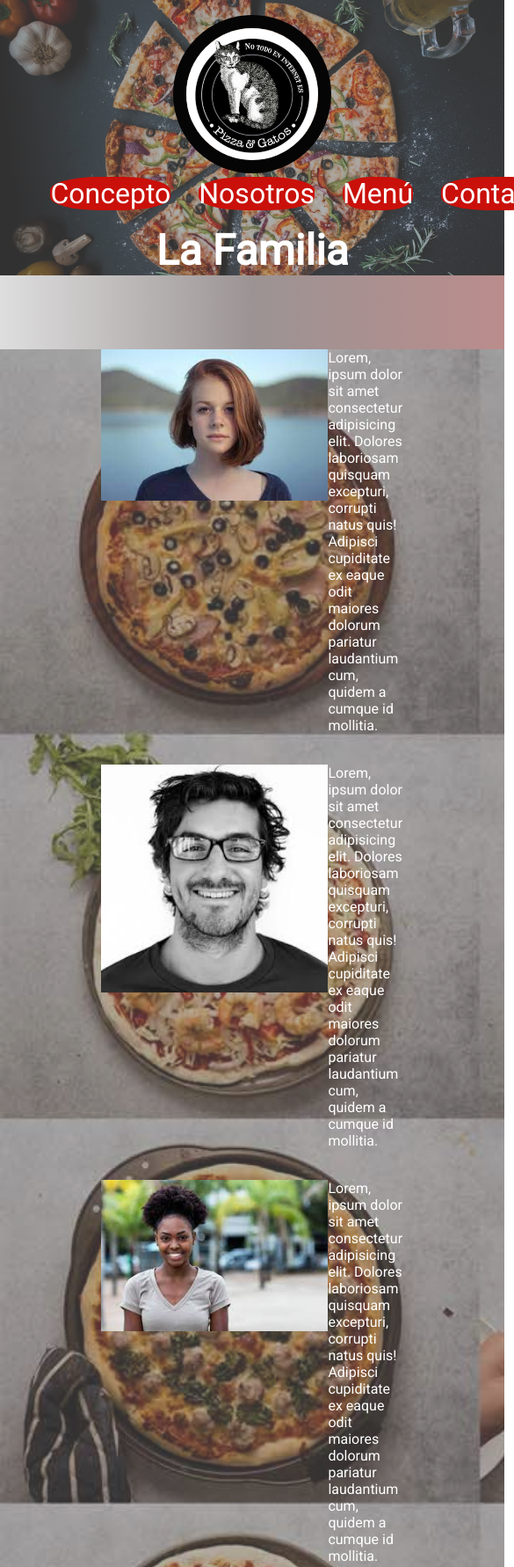
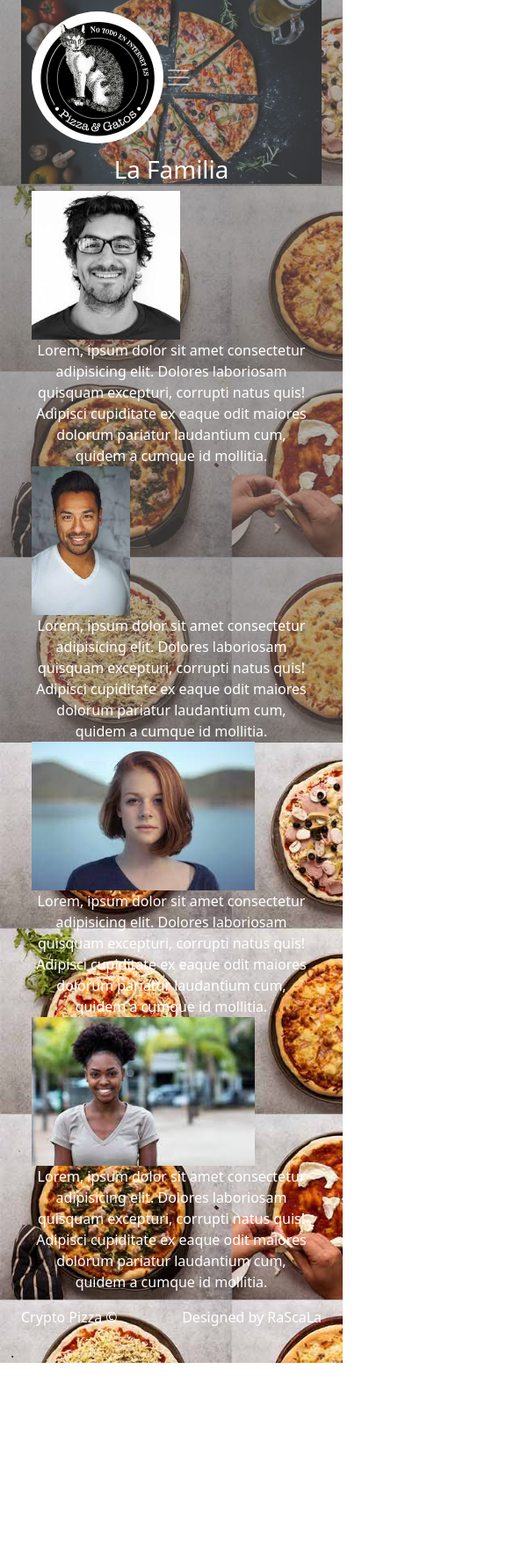
Before and after one commit to RafaSca/29205-CryptoPizza-RafaelScayola, a plain HTML site: page pages/nosotros.html in a window 390 px wide. Shown: the top 1781 px of the page at 88% size, 585 px wide, since content can reach past the window. After the commit the page ends 1549 px from the top, so only its background shows below. Drawn offline with nearby package versions, Linux system fonts and the light colour scheme.

Commit message:
agregado de bootstrap

```diff
--- /dev/null
+++ b/css/bootstrap.css
@@ -0,0 +1,23 @@
+header{
+    background-image: url(../img/fondoHeader.jpg);
+    background-size: cover;
+    background-position: center;
+    box-shadow: inset 100vh 100vw rgba(100, 100, 100, 0.486);
+
+}
+
+.nav-link {
+    color: whitesmoke !important;
+}
+
+.myBackgroundMain {
+    background-image: url(../img/fondoBody.jpg);
+    background-size: cover;
+    box-shadow: inset 100vh 100vw rgba(100, 100, 100, 0.486);
+    height: 100vh;
+}
+
+.main__img img{
+    height: 20vh;
+    width: auto;
+}
--- a/css/styles2.css
+++ /dev/null
@@ -1,295 +0,0 @@
-@import url('https://fonts.googleapis.com/css2?family=Roboto&family=Share+Tech+Mono&display=swap');
-
-* {
-    margin: 0;
-    padding: 0;
-    box-sizing: border-box;
-    font-family: 'Roboto', sans-serif;
-    color:white
-}
-/* estilos creado para aplicar a varios elementos */
-
-.font-style-techomono {
-    font-family: 'Share Tech Mono', monospace;
-}
-
-.font-style-roboto {
-    font-family: 'Roboto', sans-serif;
-}
-
-/* contenedor que hice para no hacer que el body sea el contenedor grid padre */
-.layout{
-    display: grid;
-    grid-template-areas:    "a a a"
-                            "b b b"
-                            "c c c"
-                            "d d d";
-    min-height: 100vh;
-    min-width: 100vw;
-}
-
-/* estilos del header, que incluye el logo, el título y la barra de navegación */
-header {
-    grid-area: a;
-    background-image: url(../img/fondoHeader.jpg);
-    background-size: cover;
-    background-position: center;
-    box-shadow: inset 100vh 100vw rgba(100, 100, 100, 0.486);
-
-}
-
-.nav-bar {
-    display:flex;
-    justify-content: space-between;
-    margin: 2vh 10%;
-
-}
-
-.nav-bar__logo img {
-    width: 180px;
-    border-radius: 50%;
-    border: rgb(5, 5, 5) solid 15px;
-    transition: transform 2s;
-}
-.nav-bar__logo img:hover{
-    transform: rotate(360deg);
-}
-.nav-bar__list {
-    display:flex;
-    list-style: none;
-    justify-content: space-between;
-    column-gap: 2em;
-}
-
-.nav-bar__item a{
-    font-size: 2rem;
-    background-color: rgb(202, 16, 10);
-    border-radius: 40%;
-    text-decoration: none;
-}
-.nav-bar__item a:hover{
-    background-color: pink;
-}
-
-.titulo {
-    text-align: center;
-    font-size: 3rem;
-}
- /* Un bloque que hice para generar un corte estetico entre el header y el main, me gustaría que fuera algo con bordes irregulares pero no sé como hacerlo o si se inserta una imagen */
-
-.corte {
-    grid-area: b;
-    height: 10vh;
-    background-image: linear-gradient(to right, rgba(194, 194, 194, 0.534), rgba(66, 50, 50, 0.527), rgba(122, 31, 31, 0.514));
-}
-
-/* estilos del main, que incluye el párrafo principal y las imágenes */
-
-main {
-    grid-area: c;
-    background-image: url(../img/fondoBody.jpg);
-    background-size: cover;
-    box-shadow: inset 100vh 100vw rgba(100, 100, 100, 0.486);
-
-
-}
-
-.index-main {
-    display:grid;
-    grid-template-areas:    " . amain . "
-                            " . bmain . "
-                            " . cmain . ";
-    grid-template-columns: 20% auto 20%;
-    justify-content: center;
-    row-gap: 5vh;
-    padding-top: 1%;
-    padding-bottom: 1%;
-}
-
-.main__text {
-    grid-area: amain;
-    text-align: center;
-    font-size: 2rem;
-    font-weight: bold;
-    background-color: rgba(51, 51, 51, 0.5);
-}
-
-.main__img-index1 {
-    grid-area: bmain;
-    justify-self: center;
-
-}
-
-.main__img-index2 {
-    grid-area: cmain;
-    justify-self: center;
-}
-
-        /* estilos del main de nosotros.html */
-
-.laFamilia {
-    display: grid;
-    grid-template-areas:    " . mujer1 parrafoM1 . "
-                            " . hombre1 parrafoH1 . "
-                            " . mujer2 parrafoM2 . "
-                            " . hombre2 parrafoH2 . ";
-    grid-template-columns: 20% auto 15% 20%;
-    justify-content: center;
-    row-gap: 2%;
-}
-
-.mujer1 {
-    grid-area: mujer1;
-
-}
-
-.mujer2 {
-    grid-area: mujer2;
-}
-
-.hombre1 {
-    grid-area: hombre1;
-}
-
-.hombre2 {
-    grid-area: hombre2;
-}
-.parrafoM1{
-    grid-area: parrafoM1;
-}
-.parrafoM2{
-    grid-area: parrafoM2;
-}
-.parrafoH1{
-    grid-area: parrafoH1;
-}
-.parrafoH2{
-    grid-area: parrafoH2;
-}
-/* estilos del main de menu.html */
-.main__img-menu {
-        display: flex;
-    justify-content: center;
-}
-.main__img-menu img{
-    width: 70vw;
-}
-
-/* estilos del main de concepto.html */
-.concepto {
-    width: 70vw;
-    margin: auto;
-}
-
-/* estilos del main de contacto */
-
-.main__form {
-    font-size: 2rem;
-    width:fit-content;
-    margin: auto;
-    display: grid;
-    grid-template-areas: "datos datos"
-                         "encuesta encuesta"
-                         "vaciar enviar";
-    row-gap: 5%;
-
-}
-
-.main__datos{
-    grid-area: datos;
-    display: flex;
-    flex-flow: column nowrap;
-    align-items: center;
-
-}
-
-.main__encuesta{
-    grid-area: encuesta;
-    display: flex;
-    flex-flow: column nowrap;
-
-}
-
-.vaciar {
-    grid-area: vaciar;
-}
-
-.enviar {
-    grid-area: enviar;
-}
-
-.main__button {
-    color: black;
-    font-size: 1.2rem;
-    width: fit-content;
-    justify-self: center;
-}
-
-/* estilos del footer */
-footer {
-    grid-area: d;
-    background-image: linear-gradient(to right, rgba(194, 194, 194, 0.534), rgba(66, 50, 50, 0.527), rgba(122, 31, 31, 0.514));
-    display: flex;
-    justify-content: space-between;
-
-
-}
-
-footer p {
-    margin: 1%;
-    font-size: 1.5rem;
-    color: black;
-    font-weight: bolder;
-}
-
-
-@media only screen and (max-width:600px) {
-
-    header {
-        grid-area: a;
-        background-image: url(../img/fondoHeader.jpg);
-        background-size: cover;
-        background-position: center;
-        box-shadow: inset 100vh 100vw rgba(100, 100, 100, 0.486);
-
-    }
-
-    .nav-bar {
-        display:flex;
-        flex-direction: column;
-        margin: 2vh 10%;
-
-    }
-
-    .nav-bar__logo {
-        align-self: center;
-    }
-
-    .nav-bar__logo img {
-        width: 180px;
-        border-radius: 50%;
-        border: rgb(5, 5, 5) solid 15px;
-    }
-
-    .nav-bar__list {
-        display:flex;
-        list-style: none;
-        justify-content: space-between;
-        column-gap: 2em;
-
-    }
-
-    .nav-bar__item a{
-        font-size: 2rem;
-        background-color: rgb(202, 16, 10);
-        border-radius: 40%;
-        text-decoration: none;
-    }
-
-
-    .titulo {
-        text-align: center;
-        font-size: 3rem;
-
-    }
-}
--- a/pages/nosotros.html
+++ b/pages/nosotros.html
@@ -1,45 +1,57 @@
 <!DOCTYPE html>
 <html lang="en">
 <head>
-    <link rel="stylesheet" href="../css/styles2.css">
+    <link rel="stylesheet" href="../css/bootstrap.css">
+    <link href="https://cdn.jsdelivr.net/npm/bootstrap@5.1.3/dist/css/bootstrap.min.css" rel="stylesheet" integrity="sha384-1BmE4kWBq78iYhFldvKuhfTAU6auU8tT94WrHftjDbrCEXSU1oBoqyl2QvZ6jIW3" crossorigin="anonymous">
     <meta charset="UTF-8">
     <meta http-equiv="X-UA-Compatible" content="IE=edge">
     <meta name="viewport" content="width=device-width, initial-scale=1.0">
     <link rel="shortcut icon" href="../img/pizzaGato.jpg" type="image/x-icon">
     <title>Nosotros</title>
 </head>
-<body>
-    <div class="layout">
+<body class=" container-fluid myBackgroundMain">
+    <div class="container-fluid">
         <header>
-            <nav class="nav-bar">
-                <a class="nav-bar__logo" href="../index.html"><img src="../img/pizzaGato.jpg" alt="Logo" width="150px"></a>
-                <ul class="nav-bar__list">
-                    <li class="nav-bar__item"><a href="../pages/concepto.html">Concepto</a></li>
-                    <li class="nav-bar__item"><a href="../pages/nosotros.html">Nosotros</a></li>
-                    <li class="nav-bar__item"><a href="../pages/menu.html">Menú</a></li>
-                    <li class="nav-bar__item"><a href="../pages/contacto.html">Contacto</a></li>
-                </ul>
-            </nav>
-            <h1 class="titulo">La Familia</h1>
+            <nav class="navbar navbar-expand-lg navbar-dark">
+                <div class="container-fluid">
+                    <a class="navbar-brand navbar-logo col-4 " href="../index.html"><img class ="rounded-circle" src="../img/pizzaGato.jpg" alt="Logo" width="150px"></a>
+                  <button class="navbar-toggler" type="button" data-bs-toggle="collapse" data-bs-target="#navbarSupportedContent" aria-controls="navbarSupportedContent" aria-expanded="false" aria-label="Toggle navigation">
+                    <span class="navbar-toggler-icon"></span>
+                  </button>
+                  <div class="col-4"></div>
+                  <div class="collapse navbar-collapse" id="navbarSupportedContent">
+                    <ul class="navbar-nav me-auto mb-2 mb-lg-0 col-4">
+                        <li class="nav-item"><a class="nav-link" href="../pages/concepto.html">Concepto</a></li>
+                        <li class="nav-item"><a class="nav-link" href="../pages/nosotros.html">Nosotros</a></li>
+                        <li class="nav-item"><a class="nav-link" href="../pages/menu.html">Menú</a></li>
+                        <li class="nav-item"><a class="nav-link" href="../pages/contacto.html">Contacto</a></li>
+                    </ul>
+
+                  </div>
+                </div>
+              </nav>
+
+            <h1 class="text-center text-white">La Familia</h1>
         </header>
         <div class="corte"></div>
-        <main>
-            <figure class="main__img laFamilia">
-                <img class= "hombre1" src="../img/hombre1.jfif" alt="Imagen de hombre 1" width="100%">
-                <figcaption class="parrafoM1">Lorem, ipsum dolor sit amet consectetur adipisicing elit. Dolores laboriosam quisquam excepturi, corrupti natus quis! Adipisci cupiditate ex eaque odit maiores dolorum pariatur laudantium cum, quidem a cumque id mollitia.</figcaption>
-                <img class= "hombre2" src="../img/hombre2.jfif" alt="Imagen de hombre 2" width="100%">
-                <figcaption class="parrafoM2">Lorem, ipsum dolor sit amet consectetur adipisicing elit. Dolores laboriosam quisquam excepturi, corrupti natus quis! Adipisci cupiditate ex eaque odit maiores dolorum pariatur laudantium cum, quidem a cumque id mollitia.</figcaption>
-                <img class= "mujer1" src="../img/mujer1.jfif" alt="Imagen de mujer 1" width="100%">
-                <figcaption class="parrafoH1">Lorem, ipsum dolor sit amet consectetur adipisicing elit. Dolores laboriosam quisquam excepturi, corrupti natus quis! Adipisci cupiditate ex eaque odit maiores dolorum pariatur laudantium cum, quidem a cumque id mollitia.</figcaption>
-                <img class= "mujer2" src="../img/mujer2.jfif" alt="Imagen de mujer 2" width="100%">
-                <figcaption class="parrafoH2">Lorem, ipsum dolor sit amet consectetur adipisicing elit. Dolores laboriosam quisquam excepturi, corrupti natus quis! Adipisci cupiditate ex eaque odit maiores dolorum pariatur laudantium cum, quidem a cumque id mollitia.</figcaption>
+        <main class="container">
+            <figure class="main__img d-flex flex-wrap ">
+                <img class= "align-self-center" src="../img/hombre1.jfif" alt="Imagen de hombre 1" >
+                <figcaption class="text-white text-center ">Lorem, ipsum dolor sit amet consectetur adipisicing elit. Dolores laboriosam quisquam excepturi, corrupti natus quis! Adipisci cupiditate ex eaque odit maiores dolorum pariatur laudantium cum, quidem a cumque id mollitia.</figcaption>
+                <img class= "hombre2" src="../img/hombre2.jfif" alt="Imagen de hombre 2" >
+                <figcaption class="text-white text-center">Lorem, ipsum dolor sit amet consectetur adipisicing elit. Dolores laboriosam quisquam excepturi, corrupti natus quis! Adipisci cupiditate ex eaque odit maiores dolorum pariatur laudantium cum, quidem a cumque id mollitia.</figcaption>
+                <img class= "mujer1" src="../img/mujer1.jfif" alt="Imagen de mujer 1" >
+                <figcaption class="text-white text-center">Lorem, ipsum dolor sit amet consectetur adipisicing elit. Dolores laboriosam quisquam excepturi, corrupti natus quis! Adipisci cupiditate ex eaque odit maiores dolorum pariatur laudantium cum, quidem a cumque id mollitia.</figcaption>
+                <img class= "mujer2" src="../img/mujer2.jfif" alt="Imagen de mujer 2" >
+                <figcaption class="text-white text-center">Lorem, ipsum dolor sit amet consectetur adipisicing elit. Dolores laboriosam quisquam excepturi, corrupti natus quis! Adipisci cupiditate ex eaque odit maiores dolorum pariatur laudantium cum, quidem a cumque id mollitia.</figcaption>
             </figure>
 
         </main>
-        <footer>
-            <p class="footer__copyright font-style-techomono">Crypto Pizza © </p>
-            <p class="footer__firm">Designed by RaScaLa</p>
+        <footer class="d-flex justify-content-between">
+            <p class="text-white">Crypto Pizza © </p>
+            <p class="text-white">Designed by RaScaLa</p>
         </footer>
     </div>
+    <script src="https://cdn.jsdelivr.net/npm/bootstrap@5.1.3/dist/js/bootstrap.bundle.min.js" integrity="sha384-ka7Sk0Gln4gmtz2MlQnikT1wXgYsOg+OMhuP+IlRH9sENBO0LRn5q+8nbTov4+1p" crossorigin="anonymous"></script>.
 </body>
 </html>
```
Also changed, not shown: index.html (+31 -26 lines), pages/concepto.html (+30 -18 lines), pages/contacto.html (+30 -17 lines), pages/menu.html (+29 -17 lines).
